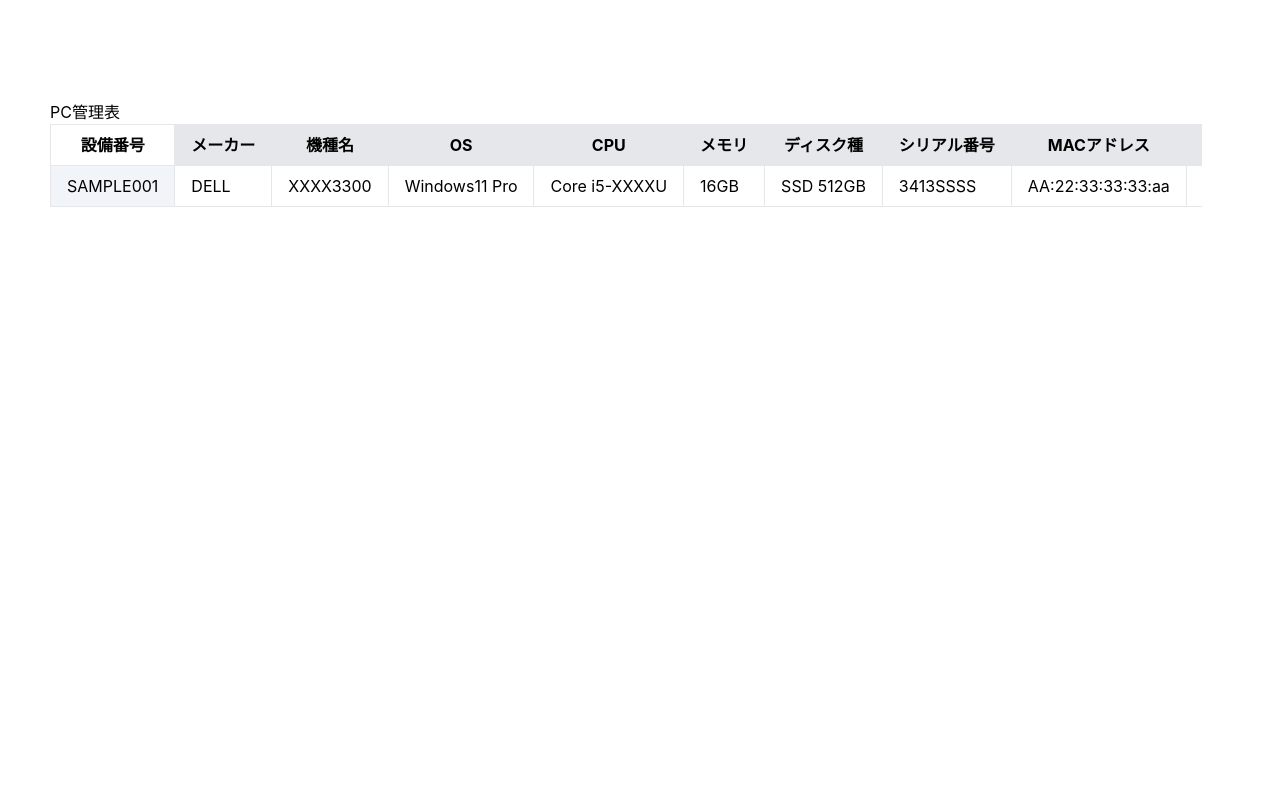
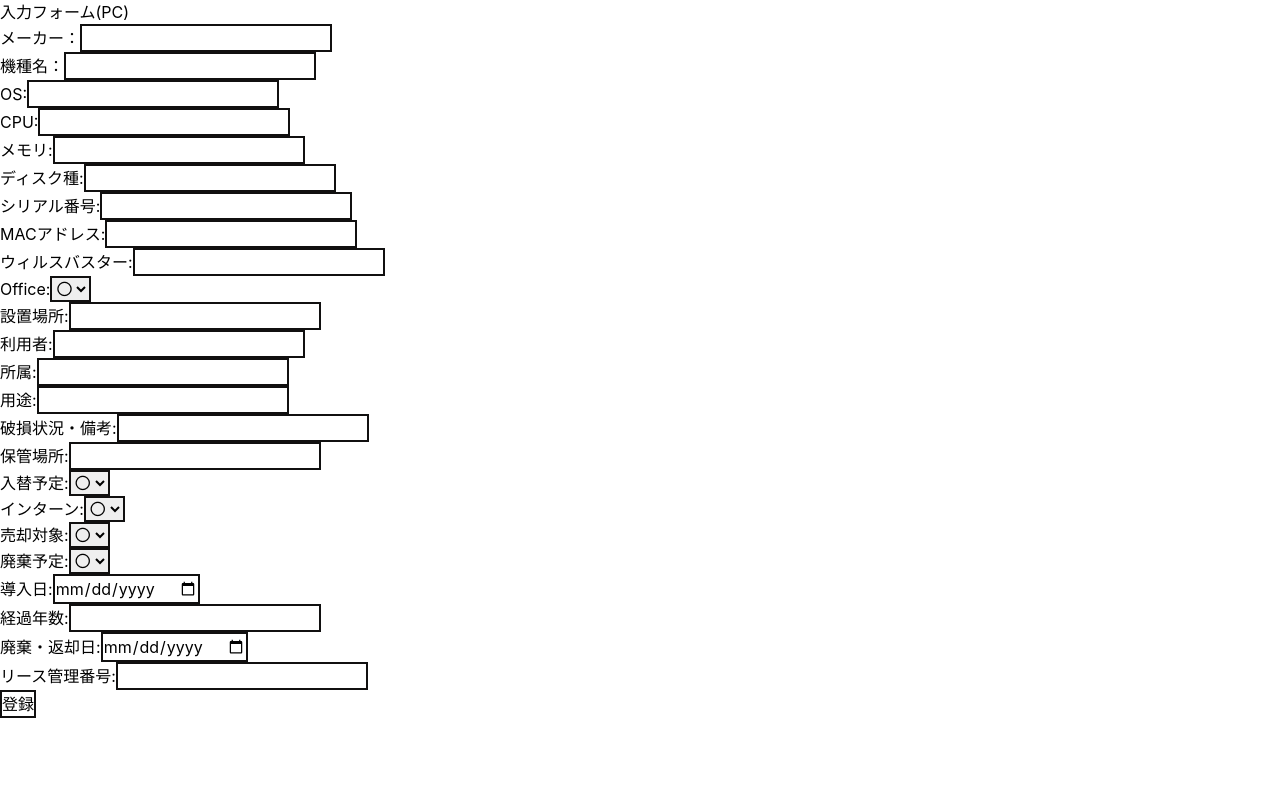
Before and after one commit to e-grid-aika/PHP_React_Pgsql, a React (Create React App) app in the folder frontend/frontend/: page / in a window 1280 px wide. Shown: the top 800 px of the page. Built offline with nearby package versions, Linux system fonts and the light colour scheme.

Commit message:
PC情報入力フォーム追加

```diff
--- a/frontend/frontend/src/components/PCListTable.tsx
+++ b/frontend/frontend/src/components/PCListTable.tsx
@@ -1,5 +1,4 @@
 import type { FC, SetStateAction } from "react";
-import { Card, Typography } from "@material-tailwind/react";
 import { useState } from "react";
 
 interface TableRow {
@@ -90,9 +89,265 @@ export const PCListTable: FC = () => {
 
   ];
 
+  const [tableRows, setTableRows] = useState<TableRow[]>(TABLE_ROWS);
+
+  const [items,setItem] = useState<Partial<TableRow>>({
+    maker: "",
+    model: "",
+    os: "",
+    cpu: "",
+    memory: "",
+    disk: "",
+    serialNumber: "",
+    macAddress: "",
+    virusSoft: "",
+    officeSoft: false,
+    instllationLocation: "",
+    user: "",
+    affiliation: "",
+    usage: "",
+    damageStatus: "",
+    storingPlace: "",
+    swapSchedule: false,
+    internship: false,
+    saleTarget: false,
+    disposalSchedule: false,
+    introductionDate: new Date(),
+    elapsedYears: 0,
+    disposalReturnDate: new Date(),
+    managementNumber: "",
+  });
+
+  const handleChange = (e: React.ChangeEvent<HTMLInputElement>) => {
+    setItem((prev) => ({...prev,[e.target.name]: e.target.value}));
+  };
+  const handleSelect = (e: React.ChangeEvent<HTMLSelectElement>) => {
+    setItem((prev) => ({
+      ...prev,
+      [e.target.name]: JSON.parse(e.target.value),
+    }));
+  };
+
+  //FIXME:登録ボタン押下時に入力内容が画面に反映されない項目が存在する
+  // Office,入れ替え予定、インターン、売却対象、廃棄予定
+  const onClickAdd = () => {
+    const newRow: TableRow = {
+      equipmentNumber: items.equipmentNumber || "",
+      maker: items.maker || "",
+      model: items.model || "",
+      os: items.os || "",
+      cpu: items.cpu || "",
+      memory: items.memory || "",
+      disk: items.disk || "",
+      serialNumber: items.serialNumber || "",
+      macAddress: items.macAddress || "",
+      virusSoft: items.virusSoft || "",
+      officeSoft: items.officeSoft ?? false,
+      instllationLocation: items.instllationLocation || "",
+      user: items.user || "",
+      affiliation: items.affiliation || "",
+      usage: items.usage || "",
+      damageStatus: items.damageStatus || "",
+      storingPlace: items.storingPlace || "",
+      swapSchedule: items.swapSchedule ?? false,
+      internship: items.internship ?? false,
+      saleTarget: items.saleTarget ?? false,
+      disposalSchedule: items.disposalSchedule ?? false,
+      introductionDate: items.introductionDate ? new Date(items.introductionDate) : new Date(),
+      elapsedYears: 0,
+      disposalReturnDate: items.disposalReturnDate ? new Date(items.disposalReturnDate) : new Date(),
+      managementNumber: items.managementNumber || "",
+    };
+
+    setTableRows((prev) => [...prev,newRow]);
+    console.log(tableRows);
+  };
+
   return (
     <>
       <div>
+        <h1>入力フォーム(PC)</h1>
+        <div className="inputPCForm">
+          <label htmlFor="maker">メーカー：</label>
+          <input
+            name="maker"
+            type="text"
+            onChange={handleChange}
+          />
+          <br />
+          <label htmlFor="model">機種名：</label>
+          <input
+            name="model"
+            type="text"
+            onChange={handleChange}
+          />
+          <br />
+          <label htmlFor="os">OS:</label>
+          <input
+            name="os"
+            type="text"
+            onChange={handleChange}
+          />
+          <br />
+          <label htmlFor="cpu">CPU:</label>
+          <input
+            name="cpu"
+            type="text"
+            onChange={handleChange}
+          />
+          <br />
+          <label htmlFor="memory">メモリ:</label>
+          <input
+            name="memory"
+            type="text"
+            onChange={handleChange}
+          />
+          <br />
+          <label htmlFor="disk">ディスク種:</label>
+          <input
+            name="disk"
+            type="text"
+            onChange={handleChange}
+          />
+          <br />
+          <label htmlFor="serialNumber">シリアル番号:</label>
+          <input
+            name="serialNumber"
+            type="text"
+            onChange={handleChange}
+          />
+          <br />
+          <label htmlFor="macAddress">MACアドレス:</label>
+          <input
+            name="macAddress"
+            type="text"
+            onChange={handleChange}
+          />
+          <br />
+          <label htmlFor="virusSoft">ウィルスバスター:</label>
+          <input
+            name="virusSoft"
+            type="text"
+            onChange={handleChange}
+          />
+          <br />
+          <label htmlFor="officeSoft">Office:</label>
+          <select
+            name="officeSoft"
+            onChange={handleSelect}
+          >
+            <option value="true">〇</option>
+            <option value="false">×</option>
+          </select>
+          <br />
+          <label htmlFor="instllationLocation">設置場所:</label>
+          <input
+            name="instllationLocation"
+            type="text"
+            onChange={handleChange}
+          />
+          <br />
+          <label htmlFor="user">利用者:</label>
+          <input
+            name="user"
+            type="text"
+            onChange={handleChange}
+          />
+          <br />
+          <label htmlFor="affiliation">所属:</label>
+          <input
+            name="affiliation"
+            type="text"
+            onChange={handleChange}
+          />
+          <br />
+          <label htmlFor="usage">用途:</label>
+          <input
+            name="usage"
+            type="text"
+            onChange={handleChange}
+          />
+          <br />
+          <label htmlFor="damageStatus">破損状況・備考:</label>
+          <input
+            name="damageStatus"
+            type="text"
+            onChange={handleChange}
+          />
+          <br />
+          <label htmlFor="storingPlace">保管場所:</label>
+          <input
+            name="storingPlace"
+            type="text"
+            onChange={handleChange}
+          />
+          <br />
+          <label htmlFor="swapSchedule">入替予定:</label>
+          <select
+            name="swapSchedule"
+            onChange={handleSelect}
+          >
+            <option value="true">〇</option>
+            <option value="false">×</option>
+          </select>
+          <br />
+          <label htmlFor="internship">インターン:</label>
+          <select
+            name="internship"
+            onChange={handleSelect}
+          >
+            <option value="true">〇</option>
+            <option value="false">×</option>
+          </select>
+          <br />
+          <label htmlFor="saleTarget">売却対象:</label>
+          <select
+            name="saleTarget"
+            onChange={handleSelect}
+          >
+            <option value="true">〇</option>
+            <option value="false">×</option>
+          </select>
+          <br />
+          <label htmlFor="disposalSchedule">廃棄予定:</label>
+          <select
+            name="disposalSchedule"
+            onChange={handleSelect}
+          >
+            <option value="true">〇</option>
+            <option value="false">×</option>
+          </select>
+          <br />
+          <label htmlFor="introductionDate">導入日:</label>
+          <input
+            name="introductionDate"
+            type="Date"
+            onChange={handleChange}
+          />
+          <br />
+          <label htmlFor="elapsedYears">経過年数:</label>
+          <input
+            name="elasedYears"
+            type="number"
+            min={0}
+            onChange={handleChange}
+          />
+          <br />
+          <label htmlFor="disposalReturnDate">廃棄・返却日:</label>
+          <input
+            name="disposalReturnDate"
+            type="Date"
+            onChange={handleChange}
+          />
+          <br />
+          <label htmlFor="managementNumber">リース管理番号:</label>
+          <input
+            name="managementNumber"
+            type="text"
+            onChange={handleChange}
+          />
+        </div>
+        <button onClick={onClickAdd}>登録</button>
       </div>
       <div className=" ml-[50px] whitespace-nowrap overflow-auto h-[500px] w-[90%] mt-[100px] top-0">
         <h1>PC管理表</h1>
@@ -106,9 +361,9 @@ export const PCListTable: FC = () => {
             </tr>
           </thead>
           <tbody>
-            {TABLE_ROWS.map((res, i) => {
+            {tableRows.map((res, i) => {
               return (
-                <tr key="{i}">
+                <tr key={i}>
                   <td className=" px-4 py-2 sticky left-0 z-[2] bg-slate-100 border ">
                     {res.equipmentNumber}
                   </td>
@@ -121,17 +376,27 @@ export const PCListTable: FC = () => {
                   <td className=" px-4 py-2 border ">{res.serialNumber}</td>
                   <td className=" px-4 py-2 border ">{res.macAddress}</td>
                   <td className=" px-4 py-2 border ">{res.virusSoft}</td>
-                  <td className=" px-4 py-2 border ">{res.officeSoft}</td>
+                  <td className=" px-4 py-2 border ">
+                    {res.officeSoft ? "〇" : "×"}
+                  </td>
                   <td className=" px-4 py-2 border ">{res.instllationLocation}</td>
                   <td className=" px-4 py-2 border ">{res.user}</td>
                   <td className=" px-4 py-2 border ">{res.affiliation}</td>
                   <td className=" px-4 py-2 border ">{res.usage}</td>
                   <td className=" px-4 py-2 border ">{res.damageStatus}</td>
                   <td className=" px-4 py-2 border ">{res.storingPlace}</td>
-                  <td className=" px-4 py-2 border ">{res.swapSchedule}</td>
-                  <td className=" px-4 py-2 border ">{res.internship}</td>
-                  <td className=" px-4 py-2 border ">{res.saleTarget}</td>
-                  <td className=" px-4 py-2 border ">{res.disposalSchedule}</td>
+                  <td className=" px-4 py-2 border ">
+                    {res.swapSchedule ? "〇" : "×"}
+                    </td>
+                  <td className=" px-4 py-2 border ">
+                    {res.internship ? "〇" : "×"}
+                  </td>
+                  <td className=" px-4 py-2 border ">
+                    {res.saleTarget ? "〇" : "×"}
+                  </td>
+                  <td className=" px-4 py-2 border ">
+                    {res.disposalSchedule ? "〇" : "×"}
+                  </td>
                   <td className=" px-4 py-2 border ">{res.introductionDate.toLocaleDateString()}</td>
                   <td className=" px-4 py-2 border ">{res.elapsedYears.toString()}年</td>
                   <td className=" px-4 py-2 border ">{res.disposalReturnDate.toLocaleDateString()}</td>
--- a/frontend/frontend/src/index.css
+++ b/frontend/frontend/src/index.css
@@ -14,3 +14,12 @@ code {
   font-family: source-code-pro, Menlo, Monaco, Consolas, 'Courier New',
     monospace;
 }
+input {
+  border: 2px #111010 solid;
+}
+select {
+  border: 2px #111010 solid;
+}
+button {
+  border: 2px #111010 solid;
+}
```
